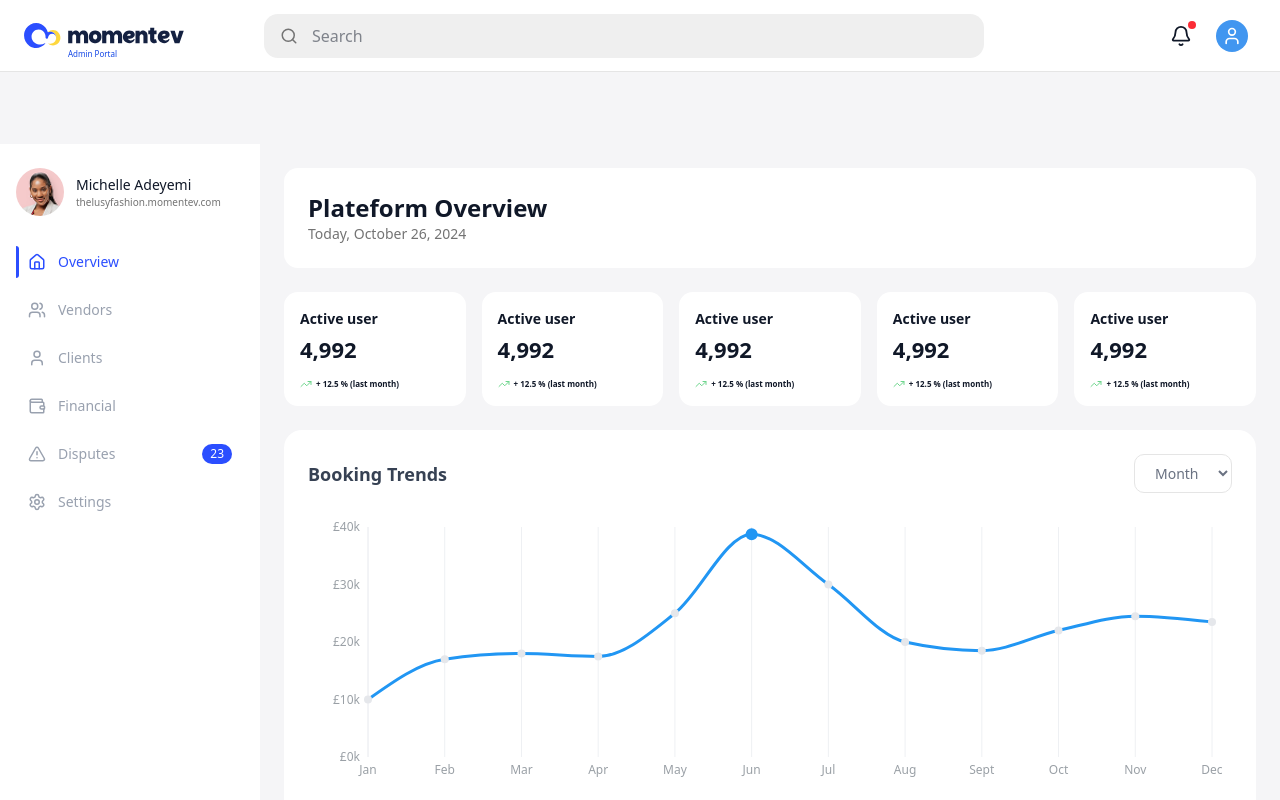
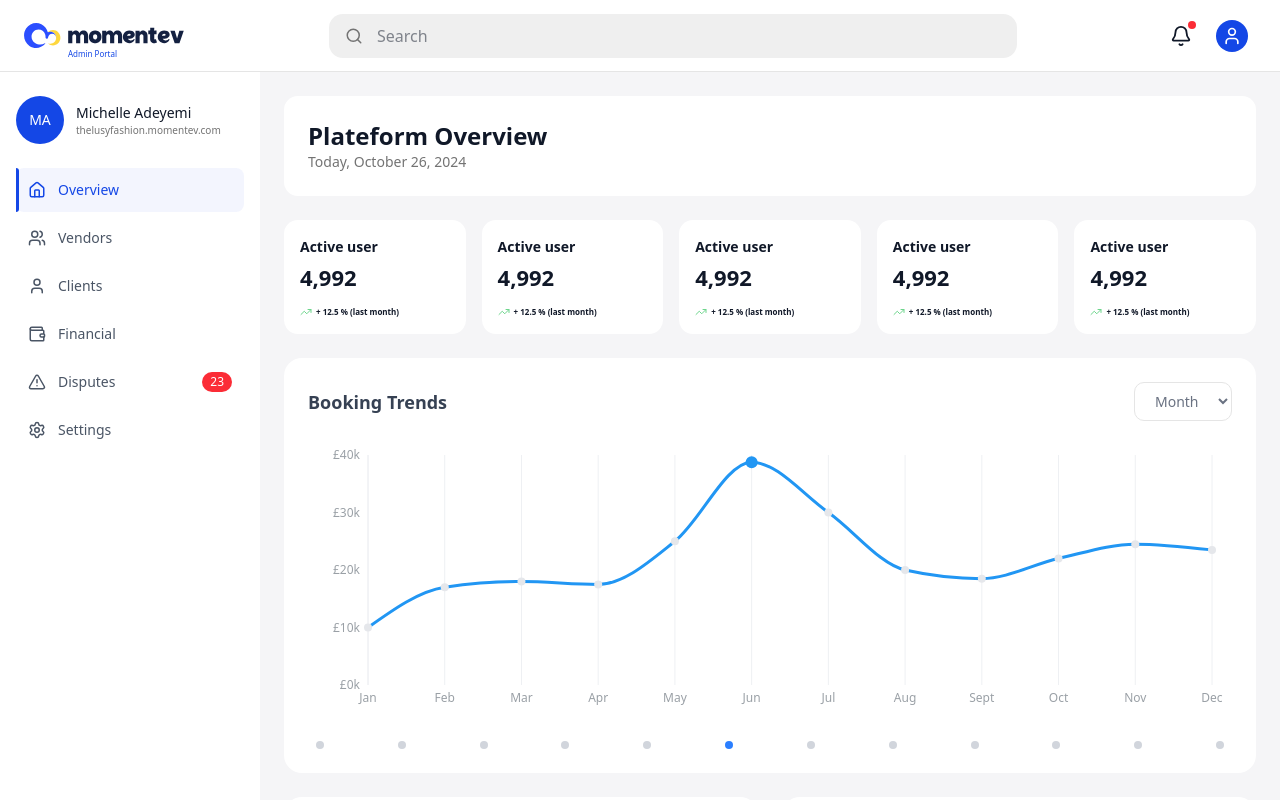
Before and after one commit to Intplus-Tech/Momentev-AdminWeb, a Next.js app: page /overview in a window 1280 px wide. Built offline with nearby package versions, Linux system fonts and the light colour scheme.

Commit message:
feat: Implement the core dashboard layout by adding an admin navbar, application sidebar, and integrating them into a new dashboard layout.

```diff
--- a/app/(dashboard)/_component/AdminNavbar.tsx
+++ b/app/(dashboard)/_component/AdminNavbar.tsx
@@ -36,40 +36,51 @@ export default function AdminNavbar() {
   return (
     <header className="h-[72px] bg-white border-b flex items-center px-4 md:px-6 justify-between">
       {/* LEFT */}
-      <div className="flex items-center gap-3 min-w-[200px]">
+      <div className="flex items-center gap-3 min-w-0">
         <button
-          className="md:hidden p-2 rounded hover:bg-gray-100"
+          className="md:hidden p-2 rounded hover:bg-gray-100 transition-colors"
           onClick={() => dispatch({ type: "TOGGLE" })}
+          aria-label="Toggle sidebar menu"
         >
           <Menu size={22} />
         </button>
-        <div className="relative">
+        <div className="relative flex-shrink-0">
           <Logo />
-          <span className="text-[8px] text-primary absolute left-11">
+          <span className="text-[8px] text-primary absolute left-11 hidden sm:inline">
             Admin Portal
           </span>
         </div>
-
-        <div className="hidden sm:block"></div>
       </div>
 
-      {/* SEARCH */}
-      <div className="flex-1 flex justify-self-start px-4 pl-10">
-        <div className="relative w-full max-w-[720px]">
+      {/* SEARCH - Hidden on mobile */}
+      <div className="hidden md:flex flex-1 justify-center px-4 max-w-[720px]">
+        <div className="relative w-full">
           <Search
             className="absolute left-4 top-1/2 -translate-y-1/2 text-muted-foreground"
             size={18}
           />
           <input
             placeholder="Search"
-            className="w-full h-[44px] pl-12 pr-4 rounded-xl bg-[#EFEFEF] outline-none"
+            className="w-full h-[44px] pl-12 pr-4 rounded-xl bg-[#EFEFEF] outline-none transition-all focus:ring-2 focus:ring-primary/50"
+            aria-label="Search"
           />
         </div>
       </div>
 
       {/* RIGHT */}
-      <div className="min-w-[120px] flex items-center justify-end gap-2">
-        <button className="relative p-2 rounded-full hover:text-primary">
+      <div className="flex items-center gap-2">
+        {/* Mobile search button */}
+        <button
+          className="md:hidden p-2 rounded-full hover:bg-gray-100 transition-colors"
+          aria-label="Search"
+        >
+          <Search size={20} />
+        </button>
+
+        <button
+          className="relative p-2 rounded-full hover:bg-gray-100 transition-colors"
+          aria-label="Notifications"
+        >
           <Bell size={22} />
           <span className="absolute top-1 right-1 w-2 h-2 bg-red-500 rounded-full" />
         </button>
@@ -78,9 +89,11 @@ export default function AdminNavbar() {
         <div className="relative" ref={dropdownRef}>
           <button
             onClick={() => setIsDropdownOpen(!isDropdownOpen)}
-            className="flex items-center gap-2 p-2 rounded-full hover:bg-gray-100"
+            className="flex items-center gap-2 p-2 rounded-full hover:bg-gray-100 transition-colors focus:outline-none  focus:ring-2 focus:ring-primary/50"
+            aria-label="User menu"
+            aria-expanded={isDropdownOpen}
           >
-            <div className="h-8 w-8 rounded-full bg-[#4196F0] flex items-center justify-center">
+            <div className="h-8 w-8 rounded-full bg-primary flex items-center justify-center">
               <User className="h-5 w-5 text-white" />
             </div>
           </button>
@@ -90,7 +103,7 @@ export default function AdminNavbar() {
               <button
                 onClick={handleLogout}
                 disabled={isLoggingOut}
-                className="flex items-center gap-2 w-full px-4 py-2 text-sm text-gray-700 hover:bg-gray-100 disabled:opacity-50"
+                className="flex items-center gap-2 w-full px-4 py-2 text-sm text-gray-700 hover:bg-gray-100 disabled:opacity-50 transition-colors"
               >
                 <LogOut className="h-4 w-4" />
                 {isLoggingOut ? "Logging out..." : "Logout"}
--- a/app/(dashboard)/_component/AppSidebar.tsx
+++ b/app/(dashboard)/_component/AppSidebar.tsx
@@ -1,6 +1,6 @@
 "use client";
 
-import Image from "next/image";
+import { useState } from "react";
 import Link from "next/link";
 import { usePathname } from "next/navigation";
 import {
@@ -27,9 +27,47 @@ const menu = [
   { label: "Settings", icon: Settings, href: "/settings" },
 ];
 
+// Profile fallback component
+function ProfileAvatar({
+  name,
+  subdomain,
+}: {
+  name?: string;
+  subdomain?: string;
+}) {
+  const initials = name
+    ? name
+        .split(" ")
+        .map((n) => n[0])
+        .join("")
+        .toUpperCase()
+        .slice(0, 2)
+    : "AD";
+
+  return (
+    <div className="flex items-center gap-3 mb-6">
+      <div className="w-12 h-12 rounded-full bg-primary text-white flex items-center justify-center font-medium text-sm">
+        {initials}
+      </div>
+      <div>
+        <p className="font-medium text-sm">{name || "Admin User"}</p>
+        <p className="text-[10px] text-muted-foreground">
+          {subdomain || "admin.momentev.com"}
+        </p>
+      </div>
+    </div>
+  );
+}
+
 export default function AppSidebar() {
   const pathname = usePathname();
   const { state, dispatch } = useLayout();
+
+  // TODO: Replace with real user data from auth context
+  const user = {
+    name: "Michelle Adeyemi",
+    subdomain: "thelusyfashion.momentev.com",
+  };
 
   return (
     <>
@@ -38,6 +76,7 @@ export default function AppSidebar() {
         <div
           className="fixed inset-0 bg-black/30 z-40 md:hidden"
           onClick={() => dispatch({ type: "CLOSE" })}
+          aria-hidden="true"
         />
       )}
 
@@ -51,50 +90,40 @@ export default function AppSidebar() {
           bg-white
           px-4 py-6
           overflow-y-auto
-          transition-transform
+          transition-transform duration-300 ease-in-out
           ${state.sidebarOpen ? "translate-x-0" : "-translate-x-full"}
           md:translate-x-0
         `}
+        aria-label="Main navigation"
       >
         {/* PROFILE */}
-        <div className="flex items-center gap-3 mb-6">
-          <Image
-            src="/profile-image.png"
-            alt="profile"
-            width={48}
-            height={48}
-            className="rounded-full"
-          />
-          <div>
-            <p className="font-medium text-sm">Michelle Adeyemi</p>
-            <p className="text-[10px] text-muted-foreground">
-              thelusyfashion.momentev.com
-            </p>
-          </div>
-        </div>
+        <ProfileAvatar name={user.name} subdomain={user.subdomain} />
 
         {/* MENU */}
-        <nav className="space-y-1">
+        <nav className="space-y-1" role="navigation">
           {menu.map((item) => {
+            // Improved active detection
             const isActive =
-              pathname === item.href || pathname.startsWith(item.href + "/");
+              pathname === item.href ||
+              (item.href !== "/" && pathname.startsWith(item.href + "/"));
 
             return (
               <Link
                 key={item.label}
                 href={item.href}
                 onClick={() => dispatch({ type: "CLOSE" })}
-                className={`relative flex items-center gap-3 px-3 py-3 rounded-md
-                  ${isActive ? "text-[#2B4EFF]" : "text-gray-400"}
-                  hover:text-[#2B4EFF]`}
+                className={`relative flex items-center gap-3 px-3 py-3 rounded-md transition-colors
+                  ${isActive ? "text-primary bg-primary/5" : "text-gray-600"}
+                  hover:text-primary hover:bg-primary/5 focus:outline-none focus:ring-2 focus:ring-primary/50`}
+                aria-current={isActive ? "page" : undefined}
               >
                 {isActive && (
-                  <span className="absolute left-0 h-[32px] w-[3px] bg-[#2B4EFF] rounded-r" />
+                  <span className="absolute left-0 h-full w-[3px] bg-primary rounded-r" />
                 )}
                 <item.icon size={18} />
-                <span className="flex-1 text-sm">{item.label}</span>
+                <span className="flex-1 text-sm font-medium">{item.label}</span>
                 {item.badge && (
-                  <span className="bg-[#2B4EFF] text-white text-xs px-2 py-0.5 rounded-full">
+                  <span className="bg-red-500 text-white text-xs px-2 py-0.5 rounded-full font-medium">
                     {item.badge}
                   </span>
                 )}
--- a/app/(dashboard)/layout.tsx
+++ b/app/(dashboard)/layout.tsx
@@ -8,11 +8,11 @@ export default function dashboardLayout({
   children: React.ReactNode;
 }) {
   return (
-    <main>
+    <div>
       <LayoutProvider>
         <div className="h-screen bg-[#F5F5F7] overflow-hidden">
           {/* FIXED NAVBAR */}
-          <div className=" left-0 right-0 z-50">
+          <div className="fixed top-0 left-0 right-0 z-50">
             <AdminNavbar />
           </div>
 
@@ -22,20 +22,23 @@ export default function dashboardLayout({
             <AppSidebar />
 
             {/* SCROLLABLE CONTENT */}
-            <main
+            <div
               className="
                     flex-1
                     h-[calc(100vh-72px)]
                     overflow-y-auto
                     px-4 sm:px-6
                     py-6
+                    max-w-[1920px]
+                    mx-auto
+                    w-full
                   "
             >
               {children}
-            </main>
+            </div>
           </div>
         </div>
       </LayoutProvider>
-    </main>
+    </div>
   );
 }
```
